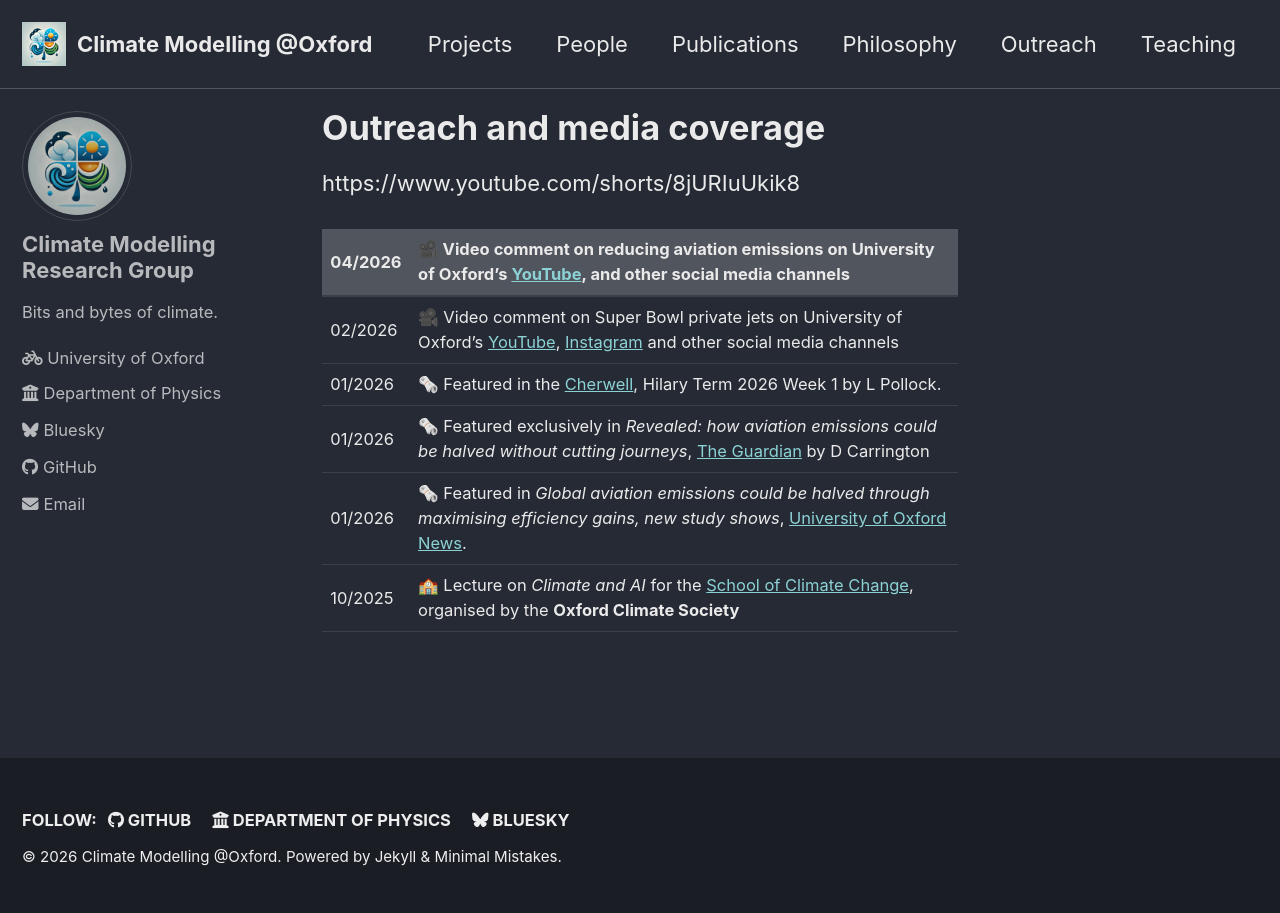
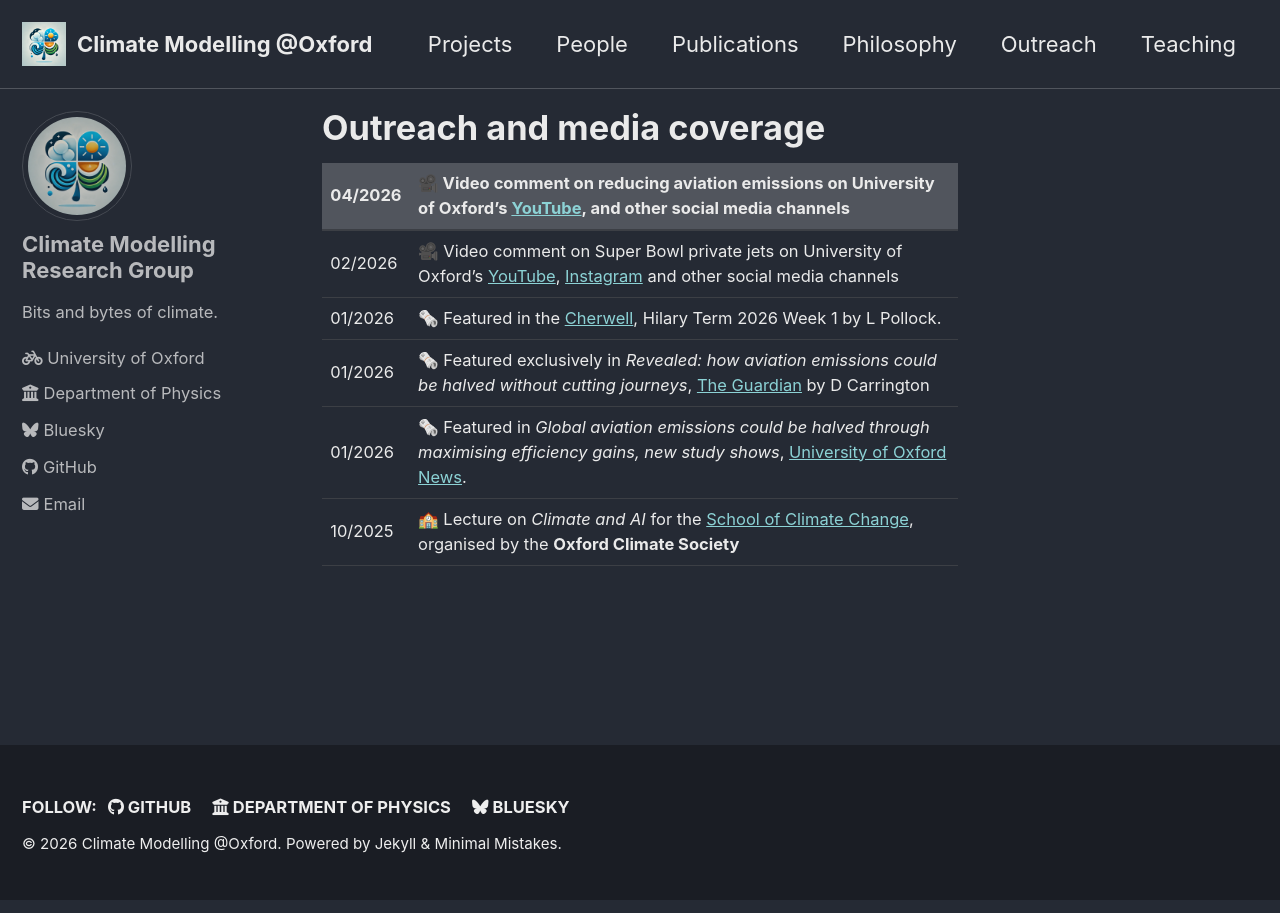
Before and after one commit to climate-modelling/climate-modelling.github.io, a Jekyll site: the page built from _pages/outreach.md, in a window 1280 px wide. Built offline with Jekyll 4.4.1, drawn with Linux system fonts in a browser that asks for light colours; cached includes are drawn as plain includes; some of the changed lines change nothing that is shown.

Commit message:
Update outreach.md

```diff
--- a/_pages/outreach.md
+++ b/_pages/outreach.md
@@ -4,7 +4,6 @@
 layout: archive
 author_profile: true
 ---
-https://www.youtube.com/shorts/8jURIuUkik8
 
 |04/2026| 🎥 Video comment on reducing aviation emissions on University of Oxford's [YouTube](https://www.youtube.com/shorts/8jURIuUkik8), and other social media channels |
 |-|-|
```
